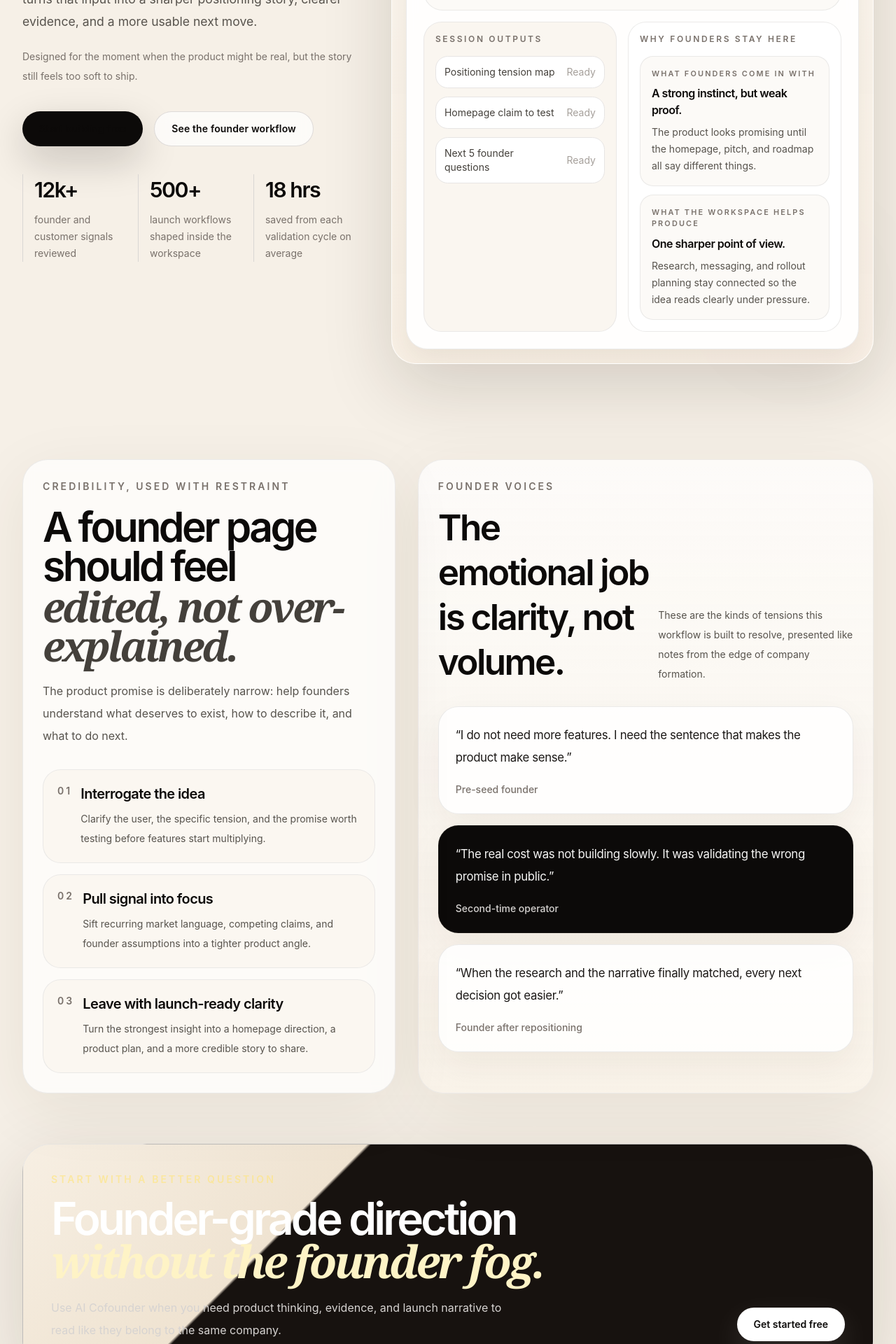
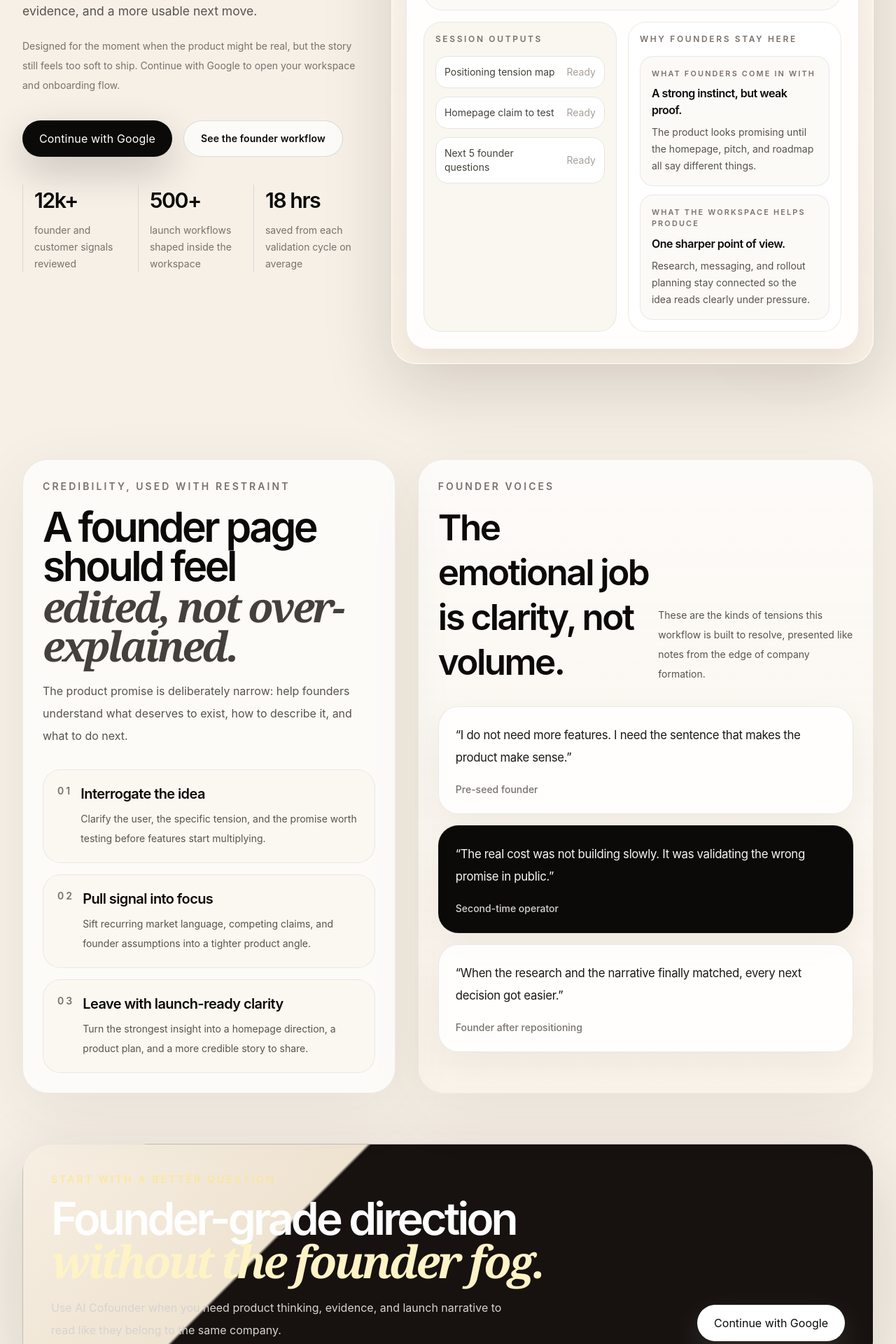
Before and after one commit to jianxux/aicofounder, a Next.js app: page / in a window 1280 px wide. Shown: the part 880-2800 px from the top of the page at 70% size. Built offline with nearby package versions, Linux system fonts and the light colour scheme; no server answers.

Commit message:
feat: wire landing cta to google sign-in

```diff
--- a/src/app/page.tsx
+++ b/src/app/page.tsx
@@ -2,6 +2,7 @@
 
 import Link from "next/link";
 import { type ReactNode, useEffect } from "react";
+import AuthButton from "@/components/AuthButton";
 import BrandMark from "@/components/BrandMark";
 import Navbar from "@/components/Navbar";
 import { trackEvent } from "@/lib/analytics";
@@ -60,14 +61,16 @@ const founderVoices = [
   },
 ];
 
-function LandingCta({
+function LandingLinkCta({
   button,
   children,
   variant = "primary",
+  href = "/dashboard",
 }: {
   button: string;
   children: ReactNode;
   variant?: "primary" | "secondary";
+  href?: string;
 }) {
   const baseClassName =
     "inline-flex items-center justify-center rounded-full px-6 py-3.5 text-sm font-semibold tracking-[0.01em] transition duration-200";
@@ -78,7 +81,7 @@ function LandingCta({
 
   return (
     <Link
-      href="/dashboard"
+      href={href}
       onClick={() =>
         void trackEvent("cta_click", {
           page: "/",
@@ -131,14 +134,21 @@ export default function LandingPage() {
             </p>
 
             <p className="mt-5 max-w-lg text-sm leading-7 text-stone-500">
-              Designed for the moment when the product might be real, but the story still feels too soft to ship.
+              Designed for the moment when the product might be real, but the story still feels too soft to ship. Continue with Google to open your
+              workspace and onboarding flow.
             </p>
 
             <div className="mt-9 flex flex-wrap gap-4">
-              <LandingCta button="hero_get_started_free">Start building free</LandingCta>
-              <LandingCta button="hero_see_workspace" variant="secondary">
+              <AuthButton
+                redirectTo="/dashboard"
+                label="Continue with Google"
+                analyticsButton="hero_get_started_free"
+                analyticsPage="/"
+                className="inline-flex items-center justify-center rounded-full bg-stone-950 px-6 py-3.5 text-sm font-semibold tracking-[0.01em] text-white shadow-[0_20px_55px_rgba(16,12,10,0.2)] transition duration-200 hover:-translate-y-0.5 hover:bg-stone-900"
+              />
+              <LandingLinkCta button="hero_see_workspace" variant="secondary">
                 See the founder workflow
-              </LandingCta>
+              </LandingLinkCta>
             </div>
 
             <div className="mt-10 grid max-w-2xl gap-4 sm:grid-cols-3">
@@ -328,18 +338,13 @@ export default function LandingPage() {
           </div>
 
           <div className="flex flex-wrap gap-4">
-            <Link
-              href="/dashboard"
-              onClick={() =>
-                void trackEvent("cta_click", {
-                  page: "/",
-                  button: "footer_get_started",
-                })
-              }
+            <AuthButton
+              redirectTo="/dashboard"
+              label="Continue with Google"
+              analyticsButton="footer_get_started"
+              analyticsPage="/"
               className="inline-flex items-center justify-center rounded-full bg-white px-6 py-3.5 text-sm font-semibold text-stone-950 shadow-[0_18px_45px_rgba(255,255,255,0.12)] transition hover:-translate-y-0.5 hover:bg-stone-100"
-            >
-              Get started free
-            </Link>
+            />
           </div>
         </div>
       </footer>
--- a/src/components/AuthButton.tsx
+++ b/src/components/AuthButton.tsx
@@ -8,6 +8,10 @@ import { createBrowserClient, isSupabaseConfigured } from "@/lib/supabase";
 
 type AuthButtonProps = {
   redirectTo?: string;
+  label?: string;
+  className?: string;
+  analyticsButton?: string;
+  analyticsPage?: string;
 };
 
 function getInitials(user: User) {
@@ -24,7 +28,13 @@ function getInitials(user: User) {
     .join("");
 }
 
-export default function AuthButton({ redirectTo = "/dashboard" }: AuthButtonProps) {
+export default function AuthButton({
+  redirectTo = "/dashboard",
+  label = "Continue with Google",
+  className,
+  analyticsButton,
+  analyticsPage,
+}: AuthButtonProps) {
   const [user, setUser] = useState<User | null>(null);
   const [loading, setLoading] = useState(true);
   const supabase = useMemo(() => createBrowserClient(), []);
@@ -76,6 +86,12 @@ export default function AuthButton({ redirectTo = "/dashboard" }: AuthButtonProp
     }
 
     const origin = window.location.origin;
+    if (analyticsButton) {
+      void trackEvent("cta_click", {
+        page: analyticsPage ?? window.location.pathname,
+        button: analyticsButton,
+      });
+    }
     void trackEvent("login_attempt", {
       provider: "google",
       redirect_to: redirectTo,
@@ -101,6 +117,16 @@ export default function AuthButton({ redirectTo = "/dashboard" }: AuthButtonProp
     return (
       <Link
         href={redirectTo}
+        onClick={() => {
+          if (!analyticsButton) {
+            return;
+          }
+
+          void trackEvent("cta_click", {
+            page: analyticsPage ?? window.location.pathname,
+            button: analyticsButton,
+          });
+        }}
         className="inline-flex items-center rounded-full border border-stone-300 bg-white px-4 py-2 text-sm font-medium text-stone-700 shadow-sm transition hover:border-stone-400 hover:bg-stone-50"
       >
         Explore demo
@@ -121,9 +147,12 @@ export default function AuthButton({ redirectTo = "/dashboard" }: AuthButtonProp
       <button
         type="button"
         onClick={signIn}
-        className="inline-flex items-center rounded-full bg-stone-950 px-5 py-2.5 text-sm font-semibold text-white shadow-sm transition hover:bg-stone-800"
+        className={
+          className ??
+          "inline-flex items-center rounded-full bg-stone-950 px-5 py-2.5 text-sm font-semibold text-white shadow-sm transition hover:bg-stone-800"
+        }
       >
-        Get started free
+        {label}
       </button>
     );
   }
```
Also changed, not shown: 2 other files (tests, documents, lock files or other folders).
